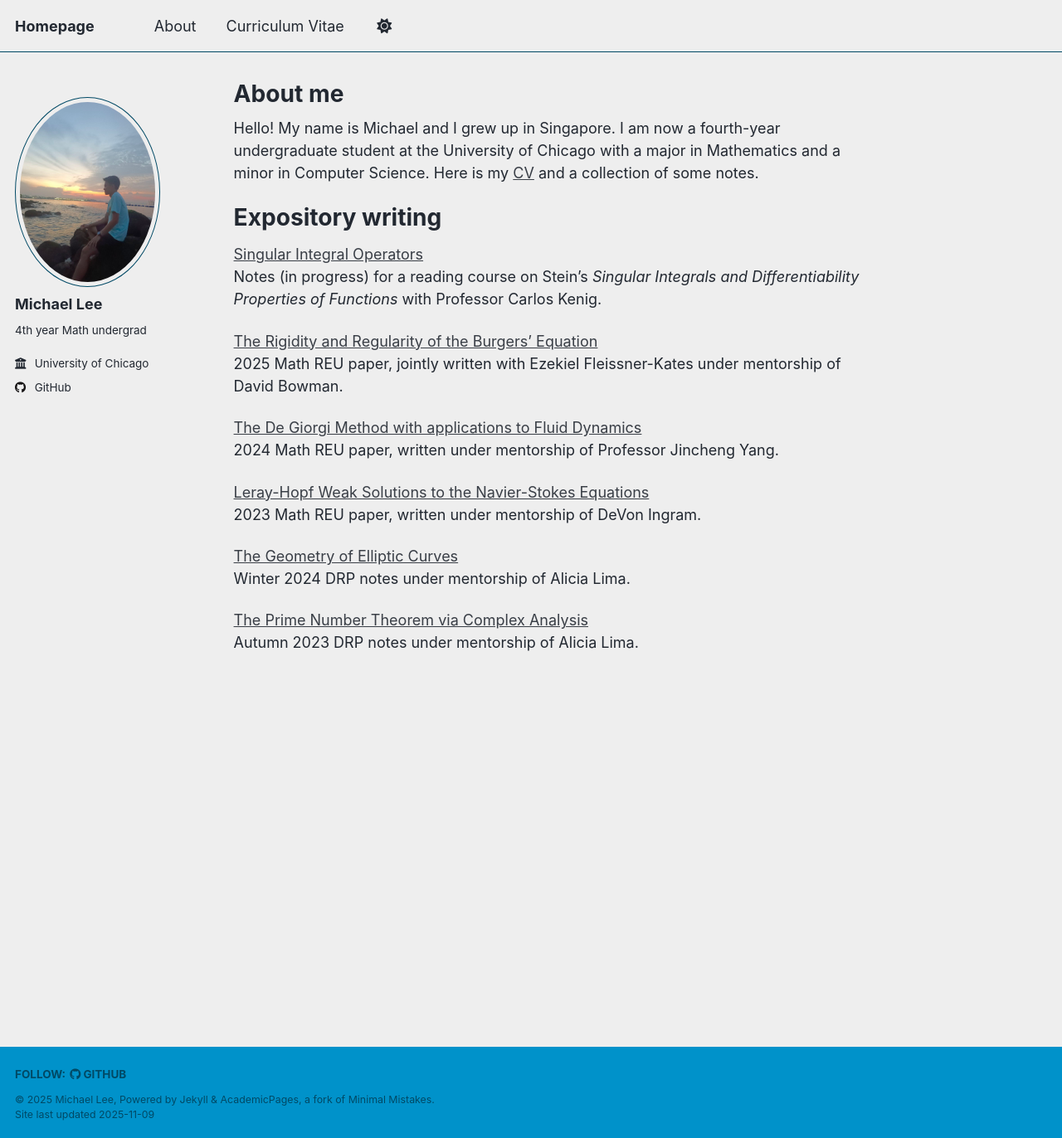
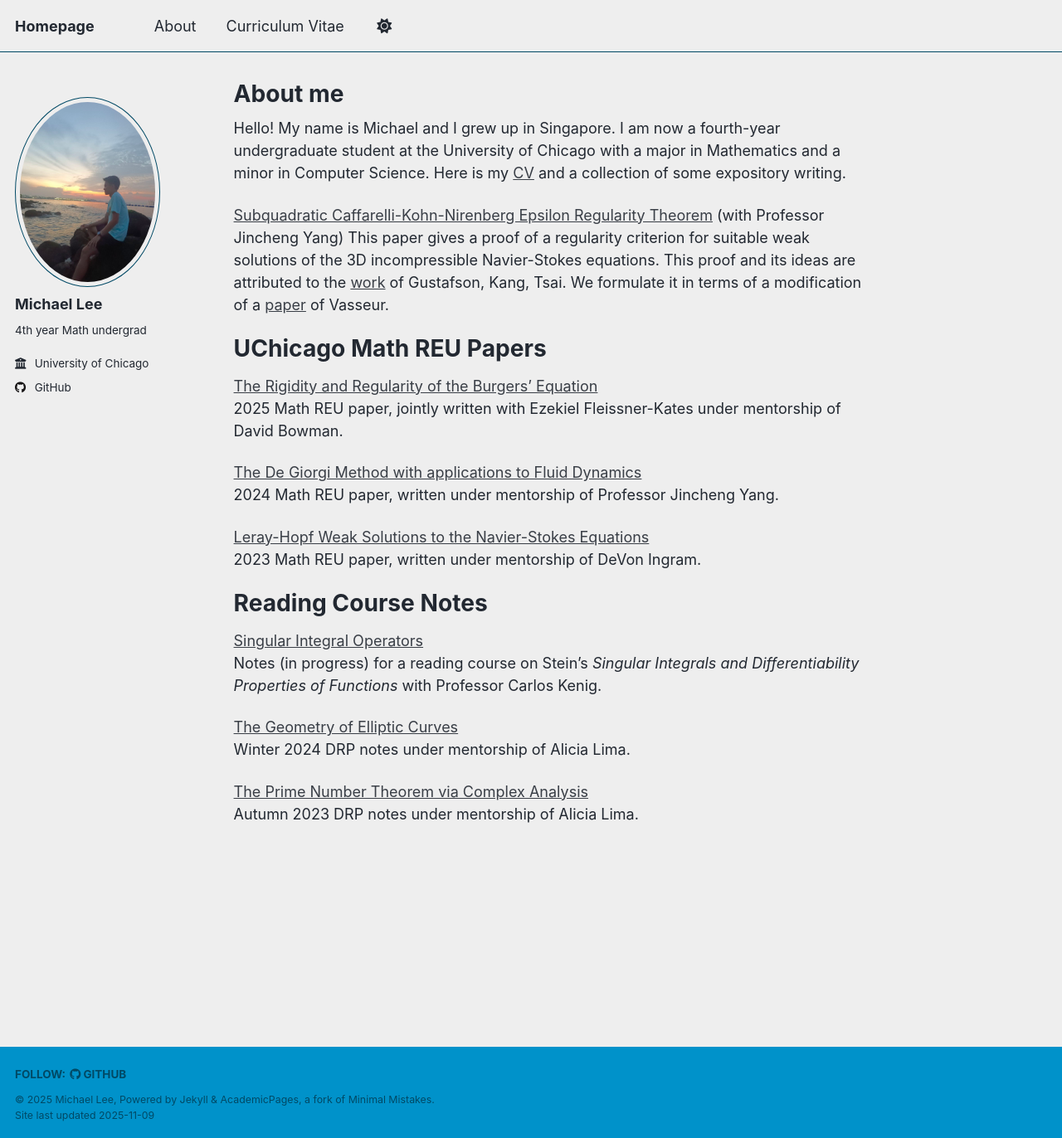
Before and after one commit to leemichaeljh/leemichaeljh.github.io, a Jekyll site: the page built from _pages/about.md, in a window 1280 px wide and 1372 px high. Shown: the whole window at 83% size. Built offline with Jekyll 4.4.1, drawn with Linux system fonts in a browser that asks for light colours; a script that is not in the unit is left out.

Commit message:
Revise about page content and add new papers
Updated content in the about page to reflect changes in writing and added new papers.

```diff
--- a/_pages/about.md
+++ b/_pages/about.md
@@ -7,13 +7,13 @@ redirect_from:
   - /about.html
 ---
 
-Hello! My name is Michael and I grew up in Singapore. I am now a fourth-year undergraduate student at the University of Chicago with a major in Mathematics and a minor in Computer Science. Here is my [CV](files/cv.pdf) and a collection of some notes.
+Hello! My name is Michael and I grew up in Singapore. I am now a fourth-year undergraduate student at the University of Chicago with a major in Mathematics and a minor in Computer Science. Here is my [CV](files/cv.pdf) and a collection of some expository writing.
 
-Expository writing
+[Subquadratic Caffarelli-Kohn-Nirenberg Epsilon Regularity Theorem](files/subquadratic_ckn.pdf) (with Professor Jincheng Yang)
+This paper gives a proof of a regularity criterion for suitable weak solutions of the 3D incompressible Navier-Stokes equations. This proof and its ideas are attributed to the [work](https://arxiv.org/abs/math/0607114) of Gustafson, Kang, Tsai. We formulate it in terms of a modification of a [paper](https://link.springer.com/article/10.1007/s00030-007-6001-4) of Vasseur.
+
+UChicago Math REU Papers
 ======
-[Singular Integral Operators](files/singular_integrals.pdf)
-Notes (in progress) for a reading course on Stein's *Singular Integrals and Differentiability Properties of Functions* with Professor Carlos Kenig.
-
 [The Rigidity and Regularity of the Burgers' Equation](files/reu-2025.pdf)
 2025 Math REU paper, jointly written with Ezekiel Fleissner-Kates under mentorship of David Bowman.
 
@@ -23,6 +23,12 @@ Notes (in progress) for a reading course on Stein's *Singular Integrals and Diff
 [Leray-Hopf Weak Solutions to the Navier-Stokes Equations](files/reu-2023.pdf)
 2023 Math REU paper, written under mentorship of DeVon Ingram.
 
+
+Reading Course Notes
+======
+[Singular Integral Operators](files/singular_integrals.pdf)
+Notes (in progress) for a reading course on Stein's *Singular Integrals and Differentiability Properties of Functions* with Professor Carlos Kenig.
+
 [The Geometry of Elliptic Curves](files/drp-elliptic.pdf)
 Winter 2024 DRP notes under mentorship of Alicia Lima.
 
```
